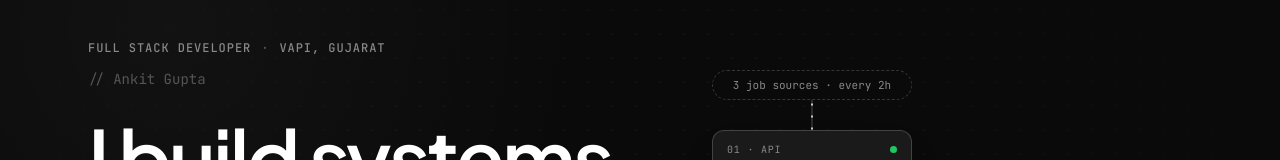
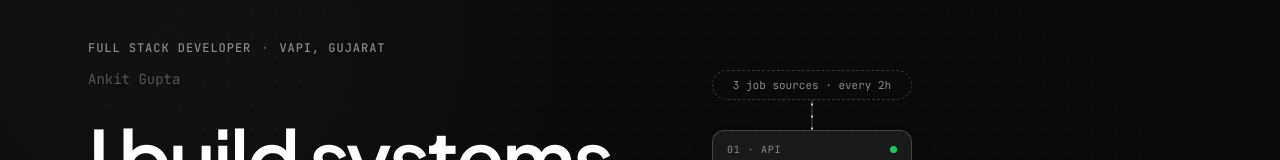
Before and after one commit to Ankit-gupta-work/ankit-portfolio, an Angular app: page / in a window 1280 px wide. Shown: the part 123-283 px from the top of the page. Built offline with nearby package versions, Linux system fonts and the light colour scheme.

Commit message:
Drop the // prefix from the hero handle text

```diff
--- a/design/portfolio-reference.html
+++ b/design/portfolio-reference.html
@@ -228,7 +228,7 @@ a:hover{color:inherit}
 
 <div style="display: flex; flex-direction: column">
 <p class="eyebrow fu" style="animation-delay: 0ms">Full stack developer<span class="sep">·</span>Vapi, Gujarat</p>
-<p class="mono fu" style="margin: 14px 0 0; font-size: 14px; font-weight: 400; color: var(--t3); animation-delay: 40ms">// Ankit Gupta</p>
+<p class="mono fu" style="margin: 14px 0 0; font-size: 14px; font-weight: 400; color: var(--t3); animation-delay: 40ms"> Ankit Gupta</p>
 <h1 class="h1" style="margin: 28px 0 0; font-size: 80px; line-height: 1.02; font-weight: 600; letter-spacing: -0.035em">
 <span class="fu" style="display: block; animation-delay: 80ms">I build systems</span>
 <span class="fu" style="display: block; animation-delay: 160ms; color: var(--t1); font-style: italic; font-weight: 500; padding-bottom: 6px">that scale.</span>
--- a/src/app/data/portfolio.data.ts
+++ b/src/app/data/portfolio.data.ts
@@ -70,7 +70,7 @@ export const LINKS = {
 export const HERO = {
   eyebrow: 'Full stack developer',
   location: 'Vapi, Gujarat',
-  handle: '// Ankit Gupta',
+  handle: 'Ankit Gupta',
   headlineLine1: 'I build systems',
   headlineLine2: 'that scale.',
   subhead: 'Not just features that ship.',
```
